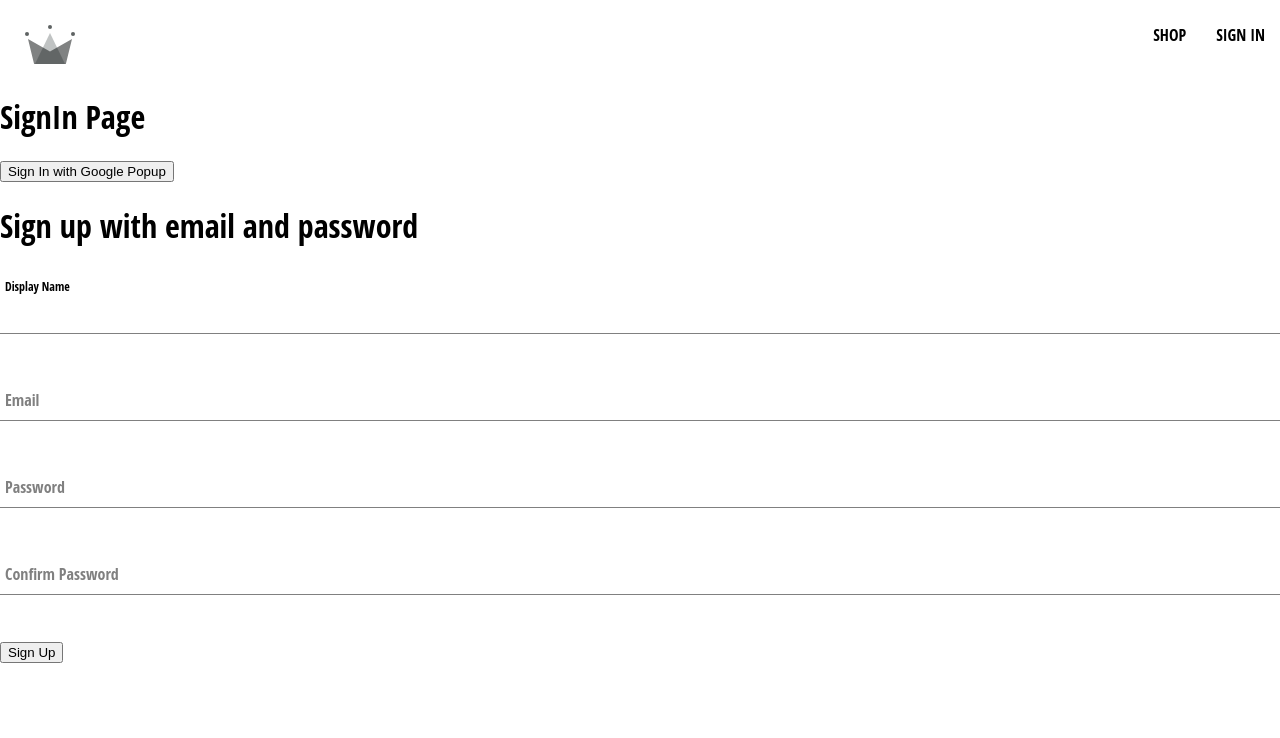
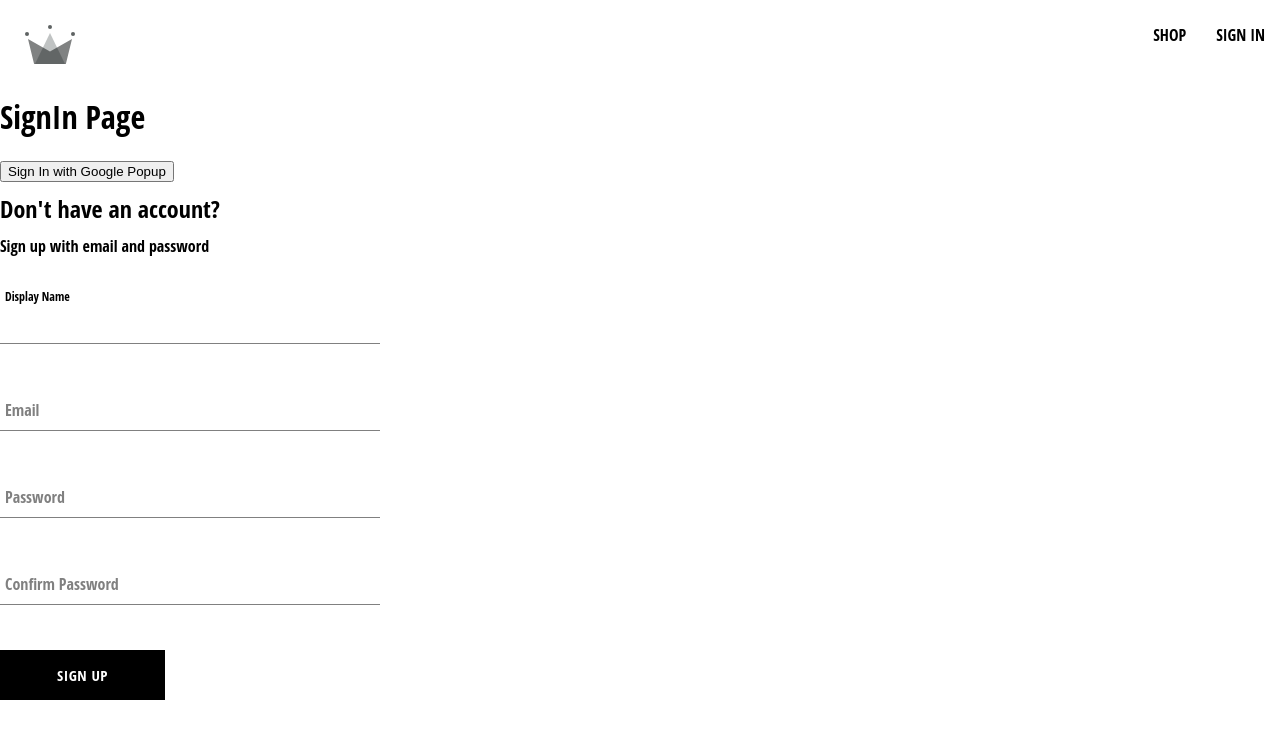
Before and after one commit to NicBab/fs-ecommerce-app, a React (Vite) app: page /sign-in in a window 1280 px wide. Shown: the top 738 px of the page. Built offline with nearby package versions, Linux system fonts and the light colour scheme.

Commit message:
created button component, sign-up-form, and styles

```diff
--- /dev/null
+++ b/src/components/buttons/Button.jsx
@@ -0,0 +1,19 @@
+import './Button.scss'
+
+const BUTTON_TYPE_CLASSES = {
+  google: "google-sign-in",
+  inverted: "inverted",
+};
+
+const Button = ({ children, buttonType, otherProps }) => {
+  return (
+    <button
+      className={`button-container ${BUTTON_TYPE_CLASSES[buttonType]}`}
+      {...otherProps}
+    >
+      {children}
+    </button>
+  );
+};
+
+export default Button;
--- /dev/null
+++ b/src/components/buttons/Button.scss
@@ -0,0 +1,46 @@
+.button-container {
+    min-width: 165px;
+    width: auto;
+    height: 50px;
+    letter-spacing: 0.5px;
+    line-height: 50px;
+    padding: 0 35px 0 35px;
+    font-size: 15px;
+    background-color: black;
+    color: white;
+    text-transform: uppercase;
+    font-family: 'Open Sans Condensed';
+    font-weight: bolder;
+    border: none;
+    cursor: pointer;
+    display: flex;
+    justify-content: center;
+
+    &:hover {
+      background-color: white;
+      color: black;
+      border: 1px solid black;
+    }
+
+    &.google-sign-in {
+      background-color: #4285f4;
+      color: white;
+
+      &:hover {
+        background-color: #357ae8;
+        border: none;
+      }
+    }
+
+    &.inverted {
+      background-color: white;
+      color: black;
+      border: 1px solid black;
+
+      &:hover {
+        background-color: black;
+        color: white;
+        border: none;
+      }
+    }
+  }
--- a/src/components/components.index/index.js
+++ b/src/components/components.index/index.js
@@ -1,6 +1,9 @@
 export { default as CategoryItem } from "../category-item/CategoryItem";
 export { default as Directory } from '../directory/Directory'
-export { default as SignUp } from "../sign-up/SignUp"
 
 //FORMS
 export { default as FormInput } from "../form-input/FormInput"
+export { default as SignUpForm } from '../sign-up-form/SignUpForm'
+
+//BUTTONS
+export { default as Button } from '../buttons/Button'
--- a/src/components/sign-up/SignUp.jsx
+++ b/src/components/sign-up-form/SignUpForm.jsx
@@ -1,6 +1,6 @@
-import React from "react";
+import './SignUpForm.scss'
 import { useState } from "react";
-import { FormInput } from "../../components/components.index/index";
+import { FormInput, Button } from "../components.index/index";
 import {
   createAuthUserWithEMailAndPassword,
   createUserDocumentFromAuth,
@@ -13,7 +13,7 @@
   confirmPassword: "",
 };
 
-const SignUp = () => {
+const SignUpForm = () => {
   const [formFields, setFormFields] = useState(defaultFormFields);
   const { displayName, email, password, confirmPassword } = formFields;
 
@@ -54,8 +54,9 @@
   console.log(formFields);
 
   return (
-    <div>
-      <h1>Sign up with email and password</h1>
+    <div className="sign-up-container">
+      <h2>Don't have an account?</h2>
+      <span>Sign up with email and password</span>
       <form onSubmit={handleSubmit}>
         <FormInput
           label="Display Name"
@@ -92,10 +93,10 @@
           onChange={handleChange}
           required
         />
-        <button type="submit">Sign Up</button>
+        <Button type="submit">Sign Up</Button>
       </form>
     </div>
   );
 };
 
-export default SignUp;
+export default SignUpForm;
--- /dev/null
+++ b/src/components/sign-up-form/SignUpForm.scss
@@ -0,0 +1,9 @@
+.sign-up-container {
+    display: flex;
+    flex-direction: column;
+    width: 380px;
+
+    h2 {
+        margin: 10px 0;
+    }
+}
--- a/src/routes/sign-in/SignIn.jsx
+++ b/src/routes/sign-in/SignIn.jsx
@@ -3,7 +3,7 @@
   createUserDocumentFromAuth,
 } from "../../utils/firebase/firebase.js";
 
-import { SignUp } from "../../components/components.index/index"
+import { SignUpForm } from "../../components/components.index/index"
 
 const SignIn = () => {
 
@@ -16,7 +16,7 @@
     <div>
       <h1>SignIn Page</h1>
       <button onClick={logGoogleUser}>Sign In with Google Popup</button>
-      <SignUp />
+      <SignUpForm />
     </div>
   );
 };
```
Also changed, not shown: src/components/sign-up/SignUp.scss (deleted).
